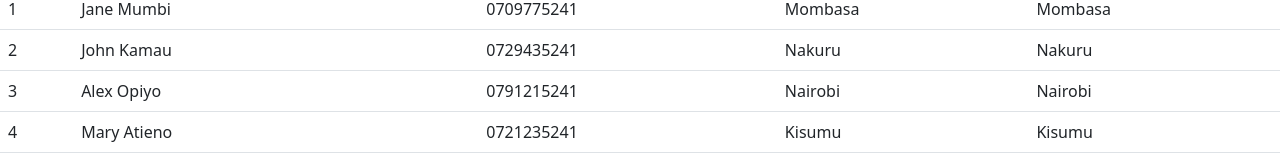
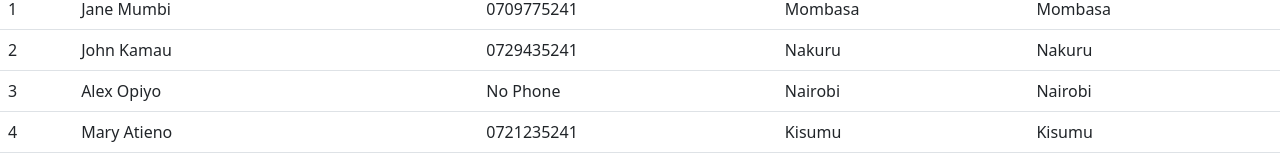
Before and after one commit to Susan56789/Shoply, a React (Create React App) app: page / in a window 1280 px wide. Shown: the part 243-404 px from the top of the page. Built offline with nearby package versions, Linux system fonts and the light colour scheme.

Commit message:
render conditionally

```diff
--- a/src/components/Home.js
+++ b/src/components/Home.js
@@ -20,7 +20,7 @@ export default class Home extends Component {
       {
         id: 3,
         name: "Alex Opiyo",
-        phone: "0791215241",
+
         address: { city: "Nairobi", county: "Nairobi" },
       },
       {
@@ -81,7 +81,7 @@ export default class Home extends Component {
                 <tr key={cust.id}>
                   <td>{cust.id}</td>
                   <td>{cust.name}</td>
-                  <td>{cust.phone}</td>
+                  <td>{cust.phone == null ? "No Phone" : cust.phone}</td>
                   <td>{cust.address.city}</td>
                   <td>{cust.address.county}</td>
                 </tr>
```
